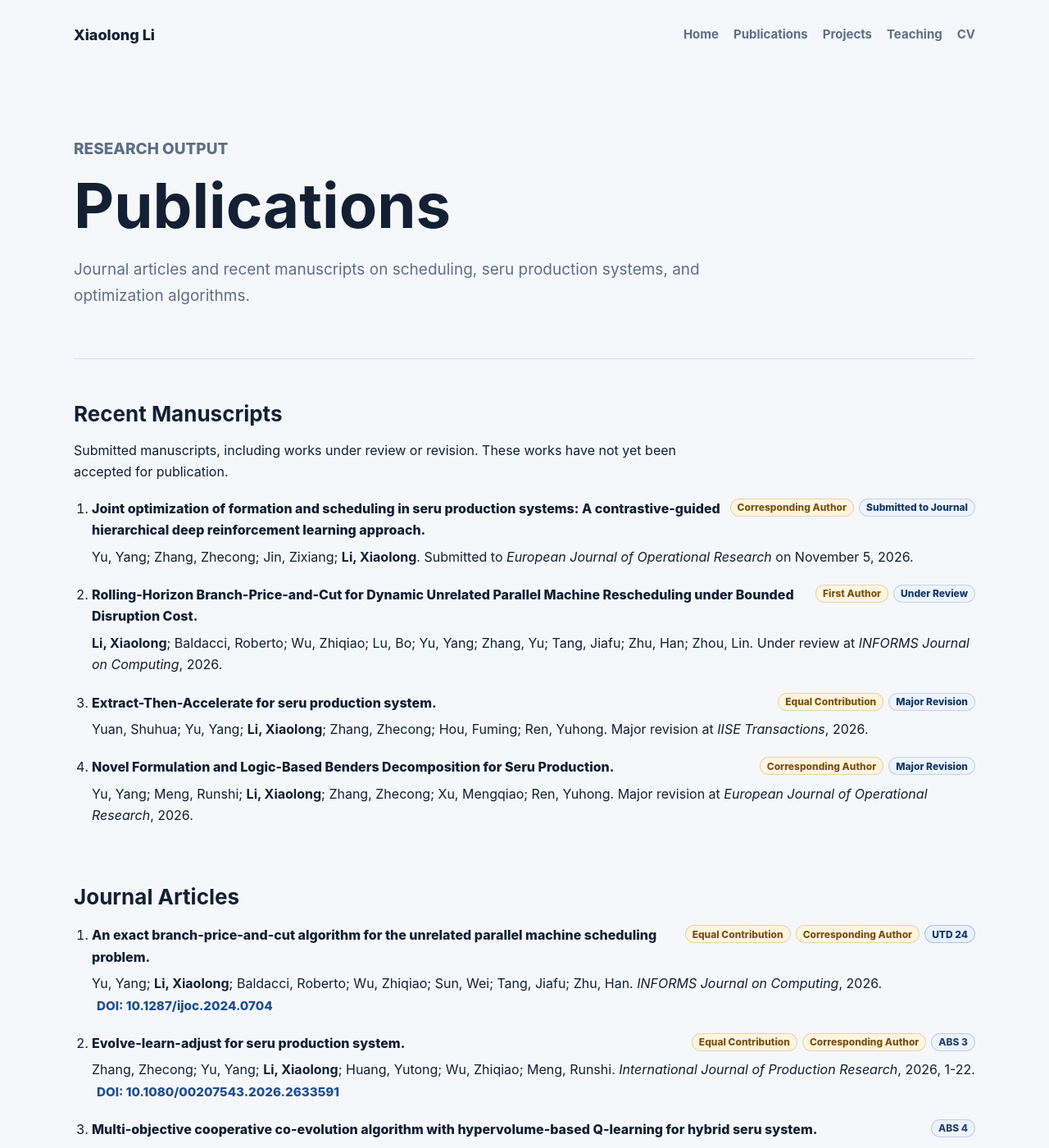
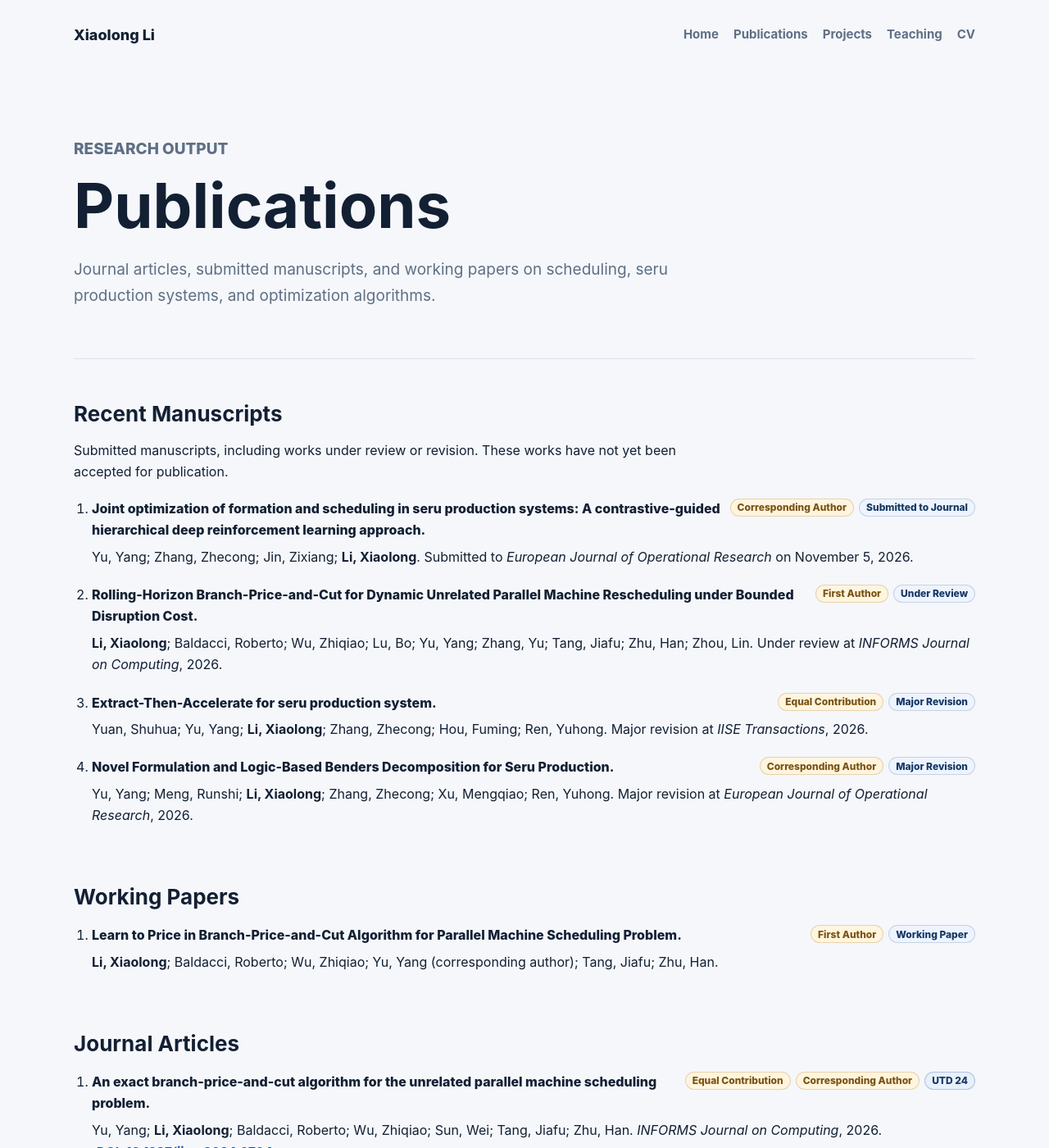
Before and after one commit to Luckydragon96/Luckydragon96.github.io, a Jekyll site: the page built from publications.md, in a window 1280 px wide and 1400 px high. Shown: the whole window at 82% size. Built offline with Jekyll 4.4.1, drawn with Linux system fonts in a browser that asks for light colours.

Commit message:
Add Learn to Price working paper

```diff
--- a/publications.md
+++ b/publications.md
@@ -7,7 +7,7 @@ permalink: /publications/
 <section class="page-header">
   <p class="eyebrow">Research Output</p>
   <h1>Publications</h1>
-  <p>Journal articles and recent manuscripts on scheduling, seru production systems, and optimization algorithms.</p>
+  <p>Journal articles, submitted manuscripts, and working papers on scheduling, seru production systems, and optimization algorithms.</p>
 </section>
 
 <section class="section">
@@ -33,6 +33,16 @@ permalink: /publications/
       <div class="publication-heading"><strong class="publication-title">Novel Formulation and Logic-Based Benders Decomposition for Seru Production.</strong> <span class="pub-badges"><span class="pub-badge pub-badge--role">Corresponding Author</span><span class="pub-badge">Major Revision</span></span></div>
       Yu, Yang; Meng, Runshi; <strong>Li, Xiaolong</strong>; Zhang, Zhecong; Xu, Mengqiao; Ren, Yuhong.
       Major revision at <em>European Journal of Operational Research</em>, 2026.
+    </li>
+  </ol>
+</section>
+
+<section class="section">
+  <h2>Working Papers</h2>
+  <ol class="publication-list">
+    <li>
+      <div class="publication-heading"><strong class="publication-title">Learn to Price in Branch-Price-and-Cut Algorithm for Parallel Machine Scheduling Problem.</strong> <span class="pub-badges"><span class="pub-badge pub-badge--role">First Author</span><span class="pub-badge">Working Paper</span></span></div>
+      <strong>Li, Xiaolong</strong>; Baldacci, Roberto; Wu, Zhiqiao; Yu, Yang (corresponding author); Tang, Jiafu; Zhu, Han.
     </li>
   </ol>
 </section>
```
